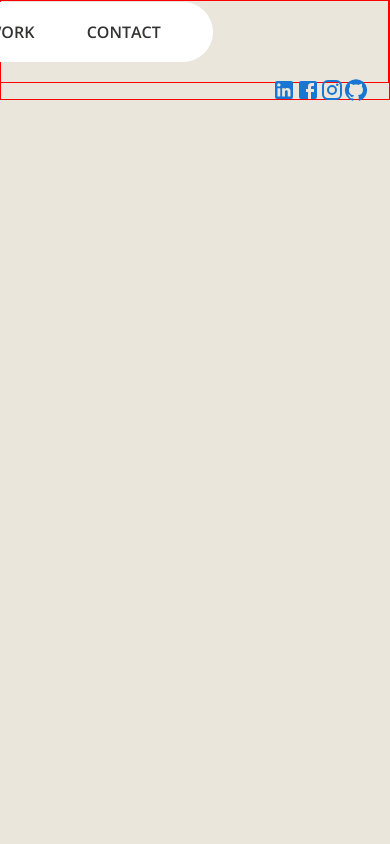
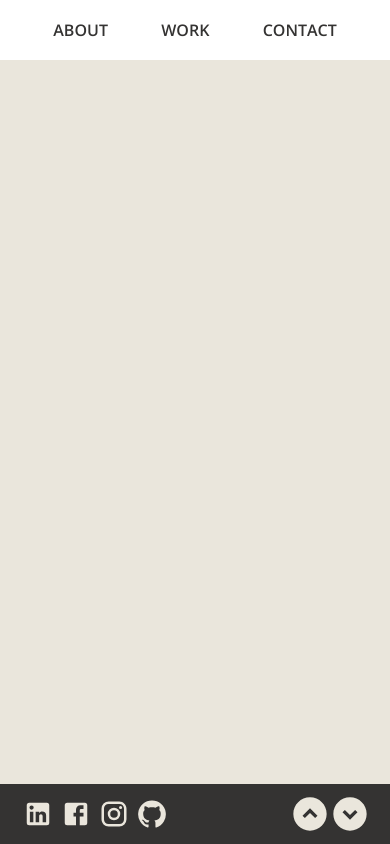
Before and after one commit to szabidev/landing_page, a React (Create React App) app: page / in a window 390 px wide. Built offline with nearby package versions, Linux system fonts and the light colour scheme.

Commit message:
created header,footer, started positioning minor components, styled material ui for responsiveness

```diff
--- a/src/App.tsx
+++ b/src/App.tsx
@@ -1,9 +1,15 @@
+import Footer from "./components/Footer/Footer";
 import Header from "./components/Header/Header";
+import NavigationArrow from "./components/NavigationArrow/NavigationArrow";
+import Social from "./components/Social/Social";
 
 function App() {
   return (
     <div className="App">
       <Header />
+      <Social />
+      <NavigationArrow />
+      <Footer />
     </div>
   );
 }
--- /dev/null
+++ b/src/components/Footer/Footer.tsx
@@ -0,0 +1,12 @@
+import { useMediaQuery, useTheme } from "@mui/material";
+import "../../shared/variables.css";
+import { StyledFooterContainer } from "../../materialStyles/StyledFooterContainer";
+
+const Footer = () => {
+  const theme = useTheme();
+  const isSmallScreen = useMediaQuery(theme.breakpoints.down(400));
+
+  return <StyledFooterContainer></StyledFooterContainer>;
+};
+
+export default Footer;
--- a/src/components/Header/Header.tsx
+++ b/src/components/Header/Header.tsx
@@ -1,81 +1,33 @@
-import { Box, Grid, Link } from "@mui/material";
-import LinkedInIcon from "@mui/icons-material/LinkedIn";
-import FacebookIcon from "@mui/icons-material/Facebook";
-import InstagramIcon from "@mui/icons-material/Instagram";
-import GitHubIcon from "@mui/icons-material/GitHub";
+import { Link, useMediaQuery } from "@mui/material";
 
 import { StyledHeaderContainer } from "../../materialStyles/StyledHeaderContainer";
 import { StyledAppBar } from "../../materialStyles/StyledAppBar";
 import "../../shared/variables.css";
 
+const Header = () => {
+  const isTabletScreen = useMediaQuery(
+    "(min-width:421px) and (max-width:800px)"
+  );
+
   const navigationLinkStyle = {
     textDecoration: "none",
-  color: "#343332",
+    color: "var(--fontMainColor)",
     zIndex: "100",
     textTransform: "uppercase",
-  fontWeight: 600,
+    // ? or fontWeight: 800 - or just on small/large screen
+    fontWeight: "600",
+    margin: isTabletScreen ? "0 30px 0 20px" : 0,
   };
 
-const Header = () => {
   return (
     <StyledHeaderContainer maxWidth="xl">
-      <Grid
-        container
-        spacing={2}
-        alignItems="center"
-        justifyContent="center"
-        sx={{ border: "1px solid red", height: "100%" }}
-      >
-        <Grid
-          item
-          xs={12}
-          lg={10}
-          sx={{
-            display: "flex",
-            justifyContent: "center",
-            alignItems: "center",
-            // paddingLeft: "100px !important",
-          }}
-        >
-          <StyledAppBar
-            position="sticky"
-            sx={{ marginLeft: "calc(100vw/2 - 545px)", boxShadow: "none" }}
-          >
-            <Link sx={navigationLinkStyle}>About</Link>
+      <StyledAppBar position="sticky" sx={{ boxShadow: "none" }}>
+        <Link sx={navigationLinkStyle} href="#">
+          About
+        </Link>
         <Link sx={navigationLinkStyle}>Work</Link>
         <Link sx={navigationLinkStyle}>Contact</Link>
       </StyledAppBar>
-        </Grid>
-        <Grid
-          item
-          xs={12}
-          lg={2}
-          sx={{
-            display: "flex",
-            justifyContent: "flex-end",
-            alignItems: "center",
-            paddingRight: "20px",
-          }}
-        >
-          <Box>
-            <Link
-              href="https://www.linkedin.com/in/szabolcs-vojtek/"
-              sx={{ textDecoration: "none" }}
-            >
-              <LinkedInIcon sx={{ cursor: "pointer" }} />
-            </Link>
-            <Link href="https://www.facebook.com/szabi.vojtek">
-              <FacebookIcon sx={{ cursor: "pointer" }} />
-            </Link>
-            <Link href="https://www.instagram.com/szabi.vojtek/">
-              <InstagramIcon sx={{ cursor: "pointer" }} />
-            </Link>
-            <Link href="https://github.com/szabidev">
-              <GitHubIcon sx={{ cursor: "pointer" }} />
-            </Link>
-          </Box>
-        </Grid>
-      </Grid>
     </StyledHeaderContainer>
   );
 };
--- /dev/null
+++ b/src/components/NavigationArrow/NavigationArrow.tsx
@@ -0,0 +1,20 @@
+import { StyledNavigationBox } from "../../materialStyles/StyledNavigationBox";
+import "../../shared/variables.css";
+import { StyledNavigationArrow } from "../../materialStyles/StyledNavigationArrow";
+
+const NavigationArrow = () => {
+  const rotate = {
+    "&:hover": {
+      transform: "rotate(180deg) scale(1.1)",
+    },
+  };
+
+  return (
+    <StyledNavigationBox>
+      <StyledNavigationArrow sx={{ ...rotate, transform: "rotate(180deg)" }} />
+      <StyledNavigationArrow />
+    </StyledNavigationBox>
+  );
+};
+
+export default NavigationArrow;
--- /dev/null
+++ b/src/components/Social/Social.tsx
@@ -0,0 +1,59 @@
+import { Link, useMediaQuery, useTheme } from "@mui/material";
+import LinkedInIcon from "@mui/icons-material/LinkedIn";
+import FacebookIcon from "@mui/icons-material/Facebook";
+import InstagramIcon from "@mui/icons-material/Instagram";
+import GitHubIcon from "@mui/icons-material/GitHub";
+import { StyledSocialBox } from "../../materialStyles/StyledSocialBox";
+
+const Social = () => {
+  const theme = useTheme();
+  const isSmallScreen = useMediaQuery(theme.breakpoints.down(420));
+  const isLargeScreen = useMediaQuery("(min-width:1920px)");
+
+  const linkStyle = {
+    textDecoration: "none",
+    cursor: "pointer",
+    position: "relative",
+    zIndex: 200,
+    transition: "all 0.2s",
+
+    "&:hover": {
+      transform: "scale(1.1)",
+    },
+  };
+  const iconStyle = {
+    fontSize: isLargeScreen ? "50px" : "30px",
+    color: isSmallScreen ? "#eae6dc" : isLargeScreen ? "#0b6353" : "#343332",
+  };
+
+  return (
+    <StyledSocialBox>
+      <Link
+        href="https://www.linkedin.com/in/szabolcs-vojtek/"
+        target="_blank"
+        sx={linkStyle}
+      >
+        <LinkedInIcon sx={iconStyle} />
+      </Link>
+      <Link
+        href="https://www.facebook.com/szabi.vojtek"
+        target="_blank"
+        sx={linkStyle}
+      >
+        <FacebookIcon sx={iconStyle} />
+      </Link>
+      <Link
+        href="https://www.instagram.com/szabi.vojtek/"
+        target="_blank"
+        sx={linkStyle}
+      >
+        <InstagramIcon sx={iconStyle} />
+      </Link>
+      <Link href="https://github.com/szabidev" target="_blank" sx={linkStyle}>
+        <GitHubIcon sx={iconStyle} />
+      </Link>
+    </StyledSocialBox>
+  );
+};
+
+export default Social;
--- a/src/materialStyles/StyledAppBar.ts
+++ b/src/materialStyles/StyledAppBar.ts
@@ -14,8 +14,16 @@ export const StyledAppBar = styled(AppBar)<StyledComponentProps>(() => ({
   flexDirection: "row",
 
   "&.MuiAppBar-root": {
-    "@media screen and (max-width: 800px)": {
+    "@media screen and  (max-width: 768px)": {
       maxWidth: "100%",
+      borderRadius: "0px",
+    },
+
+    "@media screen and (min-width:500px) and (max-width:800px)": {
+      justifyContent: "start",
+    },
+    "@media screen and (min-width:1920px)": {
+      width: "30%",
     },
   },
 }));
--- /dev/null
+++ b/src/materialStyles/StyledFooterContainer.ts
@@ -0,0 +1,20 @@
+import { Container } from "@mui/material";
+import { styled, StyledComponentProps } from "@mui/material/styles";
+import "../shared/variables.css";
+
+export const StyledFooterContainer = styled(Container)<StyledComponentProps>(
+  () => ({
+    position: "absolute",
+    bottom: 0,
+    height: "60px",
+    backgroundColor: "#343332",
+
+    "&.MuiContainer-root": {
+      maxWidth: "100%",
+
+      "@media screen and (min-width:420px)": {
+        display: "none",
+      },
+    },
+  })
+);
--- a/src/materialStyles/StyledHeaderContainer.ts
+++ b/src/materialStyles/StyledHeaderContainer.ts
@@ -3,14 +3,21 @@ import { styled, StyledComponentProps } from "@mui/material/styles";
 
 export const StyledHeaderContainer = styled(Container)<StyledComponentProps>(
   () => ({
-    border: "1px solid red",
-    height: "100px",
     position: "fixed",
     top: "0",
+    display: "flex",
+    justifyContent: "center",
+    alignItems: "center",
+    zIndex: 1,
+
     "&.MuiContainer-root": {
-      padding: "0",
+      padding: "20px 0",
       margin: "0",
       maxWidth: "100%",
+
+      "@media screen and (max-width:768px)": {
+        padding: "0",
+      },
     },
   })
 );
--- /dev/null
+++ b/src/materialStyles/StyledNavigationArrow.ts
@@ -0,0 +1,24 @@
+import { styled, StyledComponentProps } from "@mui/material/styles";
+import ExpandCircleDownIcon from "@mui/icons-material/ExpandCircleDown";
+import "../shared/variables.css";
+
+export const StyledNavigationArrow = styled(
+  ExpandCircleDownIcon
+)<StyledComponentProps>(() => ({
+  // ? or color var(--green) ?
+  color: "var(--fontMainColor)",
+  fontSize: 70,
+  transition: "all 0.2s",
+  cursor: "pointer",
+
+  "&:hover": {
+    transform: "scale(1.1)",
+  },
+
+  // ? Why variable names don't work sometime with material UI?
+  "@media screen and (max-width: 420px)": {
+    fontSize: 40,
+    color: "var(--offwhite)",
+    zIndex: 101,
+  },
+}));
--- /dev/null
+++ b/src/materialStyles/StyledNavigationBox.ts
@@ -0,0 +1,33 @@
+import { Box } from "@mui/material";
+import { styled, StyledComponentProps } from "@mui/material/styles";
+import "../shared/variables.css";
+
+export const StyledNavigationBox = styled(Box)<StyledComponentProps>(() => ({
+  display: "flex",
+  flexDirection: "column",
+  justifyContent: "space-evenly",
+  height: "160px",
+  position: "absolute",
+  bottom: 60,
+  left: 40,
+
+  "@media screen and (max-width: 390px)": {
+    flexDirection: "row",
+    height: "auto",
+    bottom: 10,
+    right: 30,
+    left: "auto",
+    top: "auto",
+  },
+
+  "@media screen and (min-width:320px) and (max-width: 420px)": {
+    flexDirection: "row",
+    height: "auto",
+    bottom: 10,
+    right: 20,
+    left: "auto",
+    top: "auto",
+  },
+
+  //TODO MAKE navigation arrows display or hide based on current page
+}));
--- /dev/null
+++ b/src/materialStyles/StyledSocialBox.ts
@@ -0,0 +1,43 @@
+import { Box } from "@mui/material";
+import { styled } from "@mui/material/styles";
+import "../shared/variables.css";
+
+export const StyledSocialBox = styled(Box)(() => ({
+  width: "160px",
+  display: "flex",
+  justifyContent: "space-evenly",
+  alignItems: "center",
+  position: "absolute",
+  top: 65,
+  left: "calc(50% - 75px)",
+
+  "@media screen and (max-width: 420px)": {
+    color: "#eae6dc",
+    bottom: 10,
+    top: "auto",
+    left: 15,
+  },
+
+  "@media screen and (min-width: 421px) and (max-width:768px)": {
+    color: "#eae6dc",
+    top: 15,
+    right: 20,
+    bottom: "auto",
+    left: "auto",
+  },
+
+  "@media screen and (min-width:769px) and (max-width:1440px)": {
+    top: 35,
+    right: 10,
+    bottom: "auto",
+    left: "auto",
+  },
+
+  "@media screen and (min-width:1920px)": {
+    width: "250px",
+    top: 25,
+    right: 100,
+    bottom: "auto",
+    left: "auto",
+  },
+}));
--- a/src/shared/variables.css
+++ b/src/shared/variables.css
@@ -1,8 +1,8 @@
 :root {
-  --green: #0b6353;
+  --greenShade: #0b6353;
   --offwhite: #eae6dc;
   --white: #fff;
-  --font-main-color: ##343332;
+  --fontMainColor: #343332;
   --font-secondary-color: #555555;
   --font-main: "Open Sans", sans-serif;
 }
```
Lines whose indentation alone changed are shown as unchanged.
